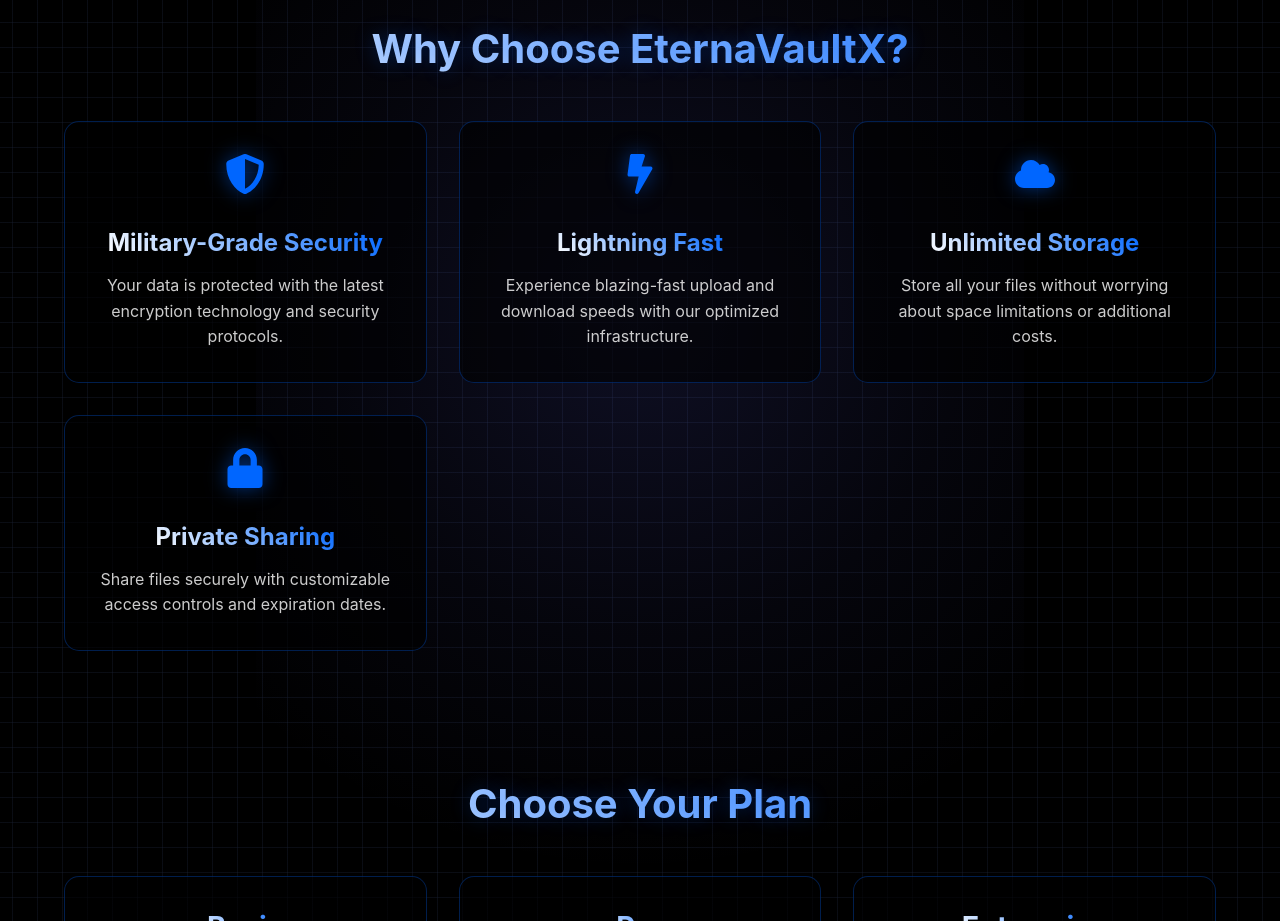
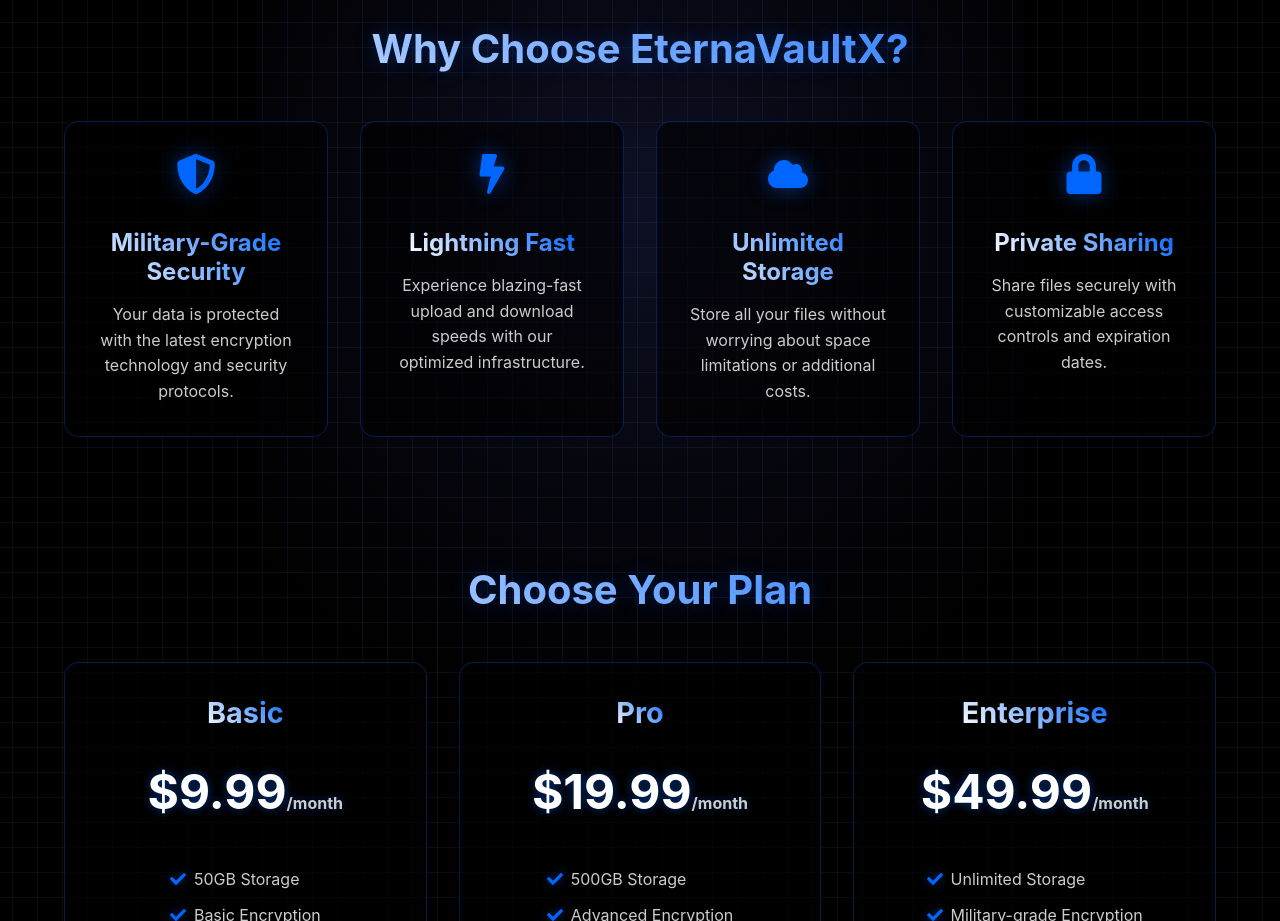
Before and after one commit to Vibhav1207/testing, a React (Vite) app: page / in a window 1280 px wide. Shown: the part 840-1761 px from the top of the page. Built offline with nearby package versions, Linux system fonts and the light colour scheme.

Commit message:
Update Features.jsx

```diff
--- a/src/components/Features.jsx
+++ b/src/components/Features.jsx
@@ -21,11 +21,19 @@
 
 const Grid = styled.div`
   display: grid;
-  grid-template-columns: repeat(auto-fit, minmax(280px, 1fr));
+  grid-template-columns: repeat(4, 1fr);
   gap: 2rem;
-  max-width: 1200px;
+  max-width: 1400px;
   margin: 0 auto;
   padding: 0 1rem;
+
+  @media (max-width: 1200px) {
+    grid-template-columns: repeat(2, 1fr);
+  }
+
+  @media (max-width: 640px) {
+    grid-template-columns: 1fr;
+  }
 `;
 
 const FeatureCard = styled(motion.div)`
```
